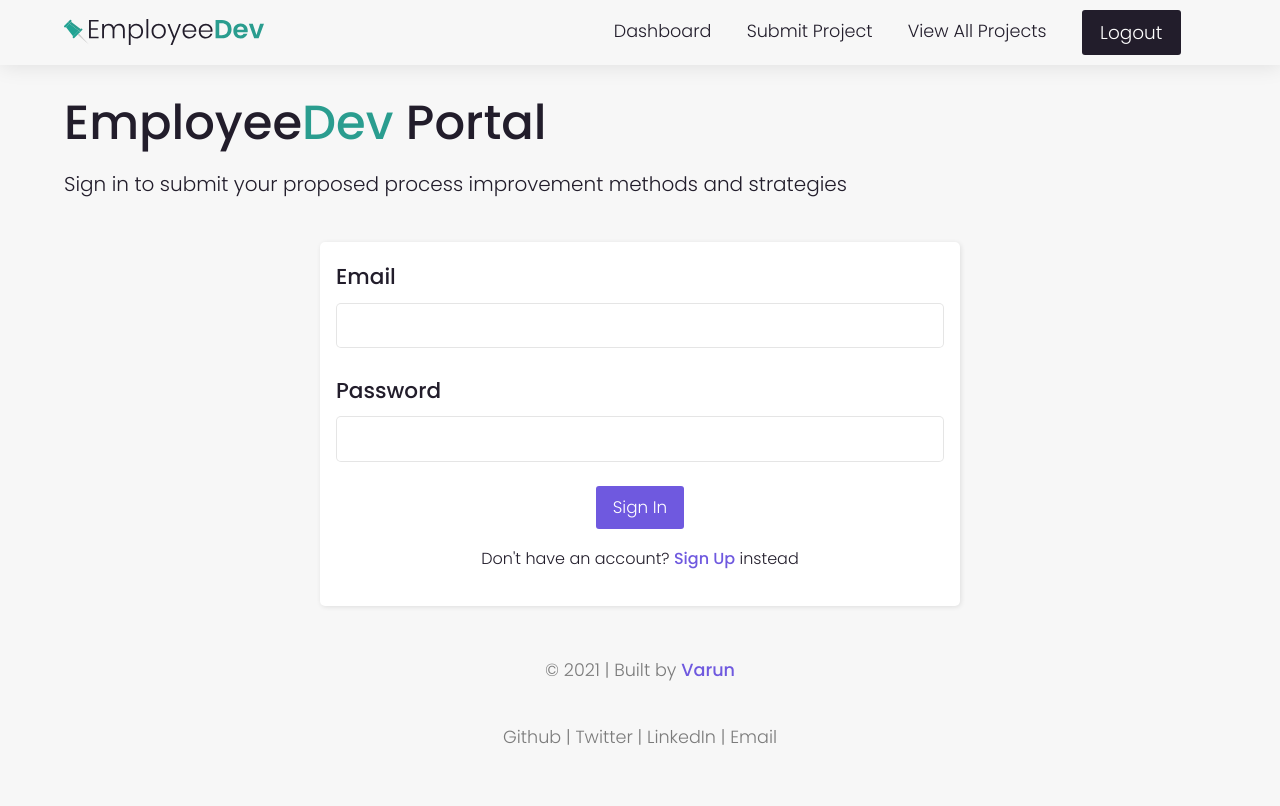
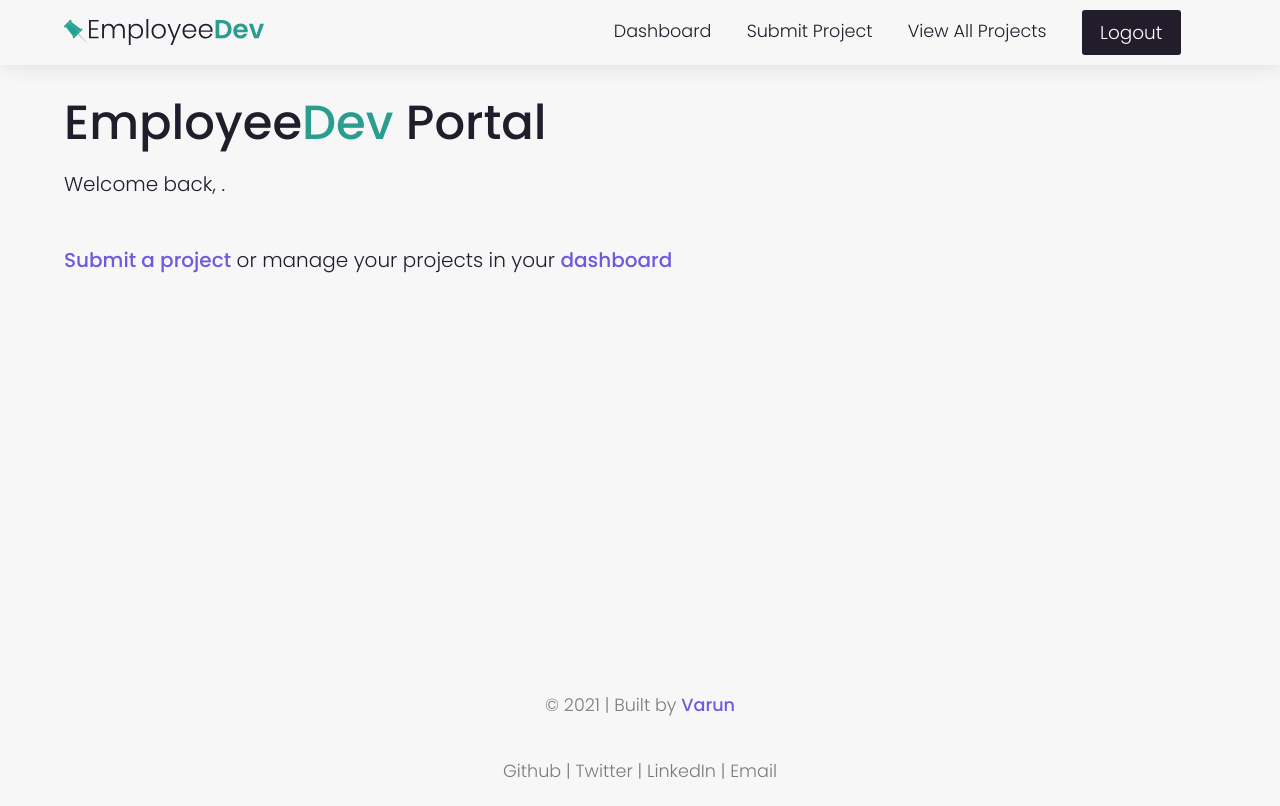
Before and after one commit to varunsundar01/EmployeeDev, a Vue app: page / in a window 1280 px wide. Built offline with nearby package versions, Linux system fonts and the light colour scheme; sample sign-in values are in the browser's storage.

Commit message:
Added auth.js hook to reuse code to check authentication. Replaced code with function from hook

```diff
--- a/src/components/UI/ListElement.vue
+++ b/src/components/UI/ListElement.vue
@@ -16,24 +16,17 @@
 </template>
 
 <script>
-import { computed } from "vue";
-import {useStore} from "vuex";
+import useCheckAuth from '../../hooks/auth';
 export default {
   props: ["id", "title", "author", "createdAt", "slug"],
   emits: ["deleteProject"],
   setup(props, context) {
-    const store = useStore();
 
     function deleteProject() {
       context.emit("deleteProject", props.id);
     }
 
-    let isAuthenticated = computed(() => {
-      return (
-        store.getters["auth/isAuthenticated"] ||
-        localStorage.getItem("isAuthenticated") === "true"
-      );
-    });
+    let isAuthenticated = useCheckAuth();
 
     return {
       deleteProject,
--- a/src/components/layout/TheHeader.vue
+++ b/src/components/layout/TheHeader.vue
@@ -32,6 +32,7 @@
 import { useRouter } from "vue-router";
 import { computed } from "vue";
 import { useStore } from "vuex";
+import useCheckAuth from "../../hooks/auth.js";
 export default {
   setup() {
     const store = useStore();
@@ -45,9 +46,7 @@ export default {
       store.dispatch("auth/logout");
     }
 
-    let isAuthenticated = computed(() => {
-      return store.getters["auth/isAuthenticated"] || localStorage.getItem('isAuthenticated') === 'true';
-    });
+    let isAuthenticated = useCheckAuth();
 
     const firstName = computed(() => {
       return localStorage.getItem('firstName');
--- /dev/null
+++ b/src/hooks/auth.js
@@ -0,0 +1,12 @@
+import { computed } from "vue";
+import { useStore } from "vuex";
+
+export default function useCheckAuth() {
+    const store = useStore();
+    return computed(() => {
+        return (
+            store.getters["auth/isAuthenticated"] ||
+            localStorage.getItem("isAuthenticated") === "true"
+        );
+    });
+}
--- a/src/pages/HomePage.vue
+++ b/src/pages/HomePage.vue
@@ -2,30 +2,47 @@
   <div>
     <div class="hero-section">
       <h1>Employee<span class="logo-second">Dev</span> Portal</h1>
-      <p>
+      <p v-if="!isAuthenticated">
         Sign in to submit your proposed process improvement methods and
         strategies
       </p>
-      <base-card>
+      <base-card v-if="!isAuthenticated">
         <the-auth></the-auth>
       </base-card>
+      <p v-if="isAuthenticated">Welcome back, {{ firstName }}.</p>
+      <p v-if="isAuthenticated">
+        <router-link to="/process-details">Submit a project</router-link> or
+        manage your projects in your
+        <router-link to="/dashboard">dashboard</router-link>
+      </p>
     </div>
-
   </div>
 </template>
 
 <script>
-import TheAuth from '../components/auth/TheAuth.vue';
+import TheAuth from "../components/auth/TheAuth.vue";
+import { ref } from "vue";
+import useCheckAuth from "../hooks/auth.js";
 export default {
   components: {
-    TheAuth
-  }
-}
+    TheAuth,
+  },
+  setup() {
+    const firstName = ref(localStorage.getItem("firstName"));
+    let isAuthenticated = useCheckAuth();
+
+    return {
+      isAuthenticated,
+      firstName,
+    };
+  },
+};
 </script>
 
 <style scoped>
 .hero-section {
   margin-bottom: 2em;
+  min-height: 70vh;
 }
 .hero-section h1 {
   font-size: 3em;
```
